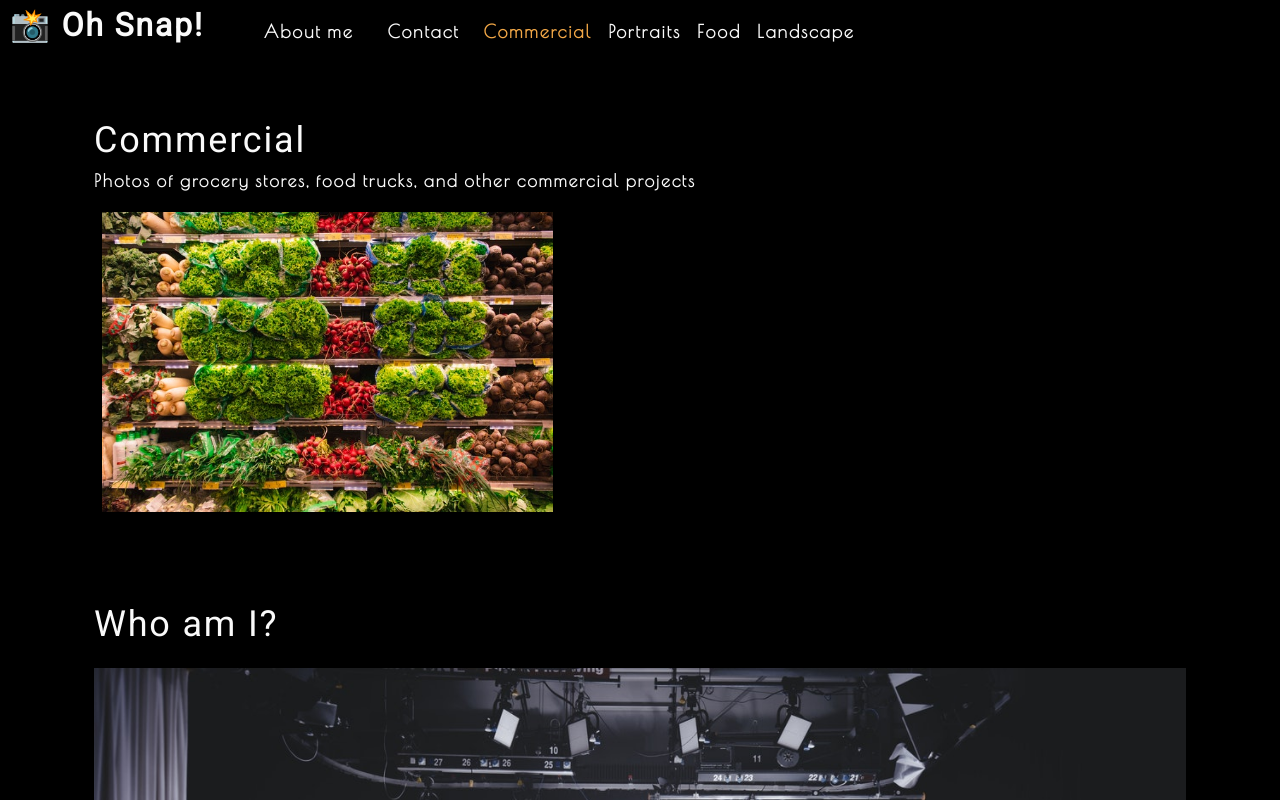
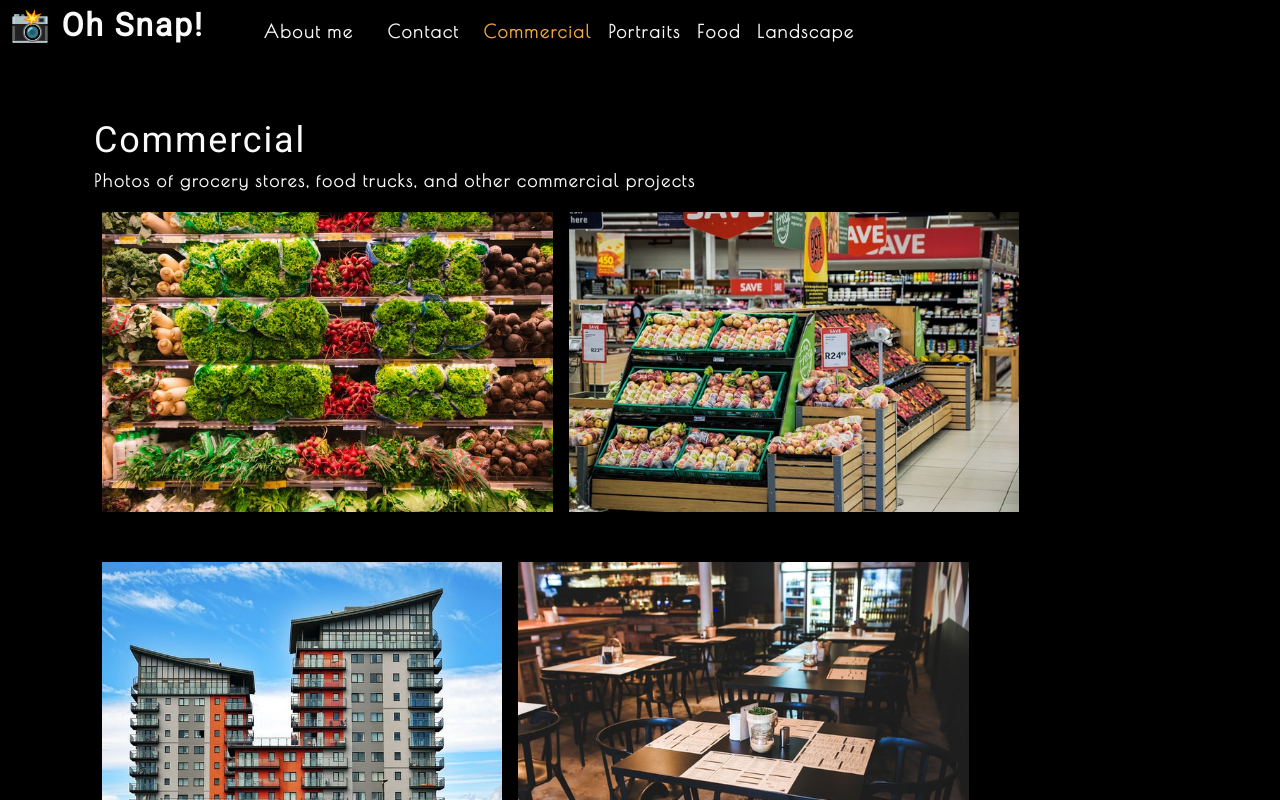
Before and after one commit to James-Fraser1/photo-port, a React (Create React App) app: page / in a window 1280 px wide. Shown: the top 800 px of the page. Built offline with nearby package versions, Linux system fonts and the light colour scheme.

Commit message:
changes made to reflect gallery images, descriptions and names

```diff
--- a/src/App.js
+++ b/src/App.js
@@ -24,10 +24,8 @@
         currentCategory={currentCategory}
       ></Nav>
       <main>
-        <div>
-          <Gallery></Gallery>
+          <Gallery currentCategory={currentCategory} ></Gallery>
           <About></About>
-        </div>
       </main>
     </div>
   );
--- a/src/components/Gallery/index.js
+++ b/src/components/Gallery/index.js
@@ -1,25 +1,15 @@
 import React from "react";
+import PhotoList from "../PhotoList";
 import { capitalizeFirstLetter } from '../../utils/helpers';
-import photo from "../../assets/small/commercial/0.jpg";
 
-function Gallery(props) {
-  const currentCategory = {
-    name: "commercial",
-    description:
-      "Photos of grocery stores, food trucks, and other commercial projects",
-  };
-  return (
-    <section>
-      <h1>{capitalizeFirstLetter(currentCategory.name)}</h1>
-      <p>{currentCategory.description}</p>
-      <div className="flex-row">
-          <img
-            src={photo}
-            alt="Commercial Example"
-            className="img-thumbnail mx-1"
-          />
-      </div>
-    </section>
-  );
+function Gallery({ currentCategory }) {
+    const { name, description } = currentCategory;
+    return (
+        <section>
+            <h1 data-testid="h1tag">{capitalizeFirstLetter(name)}</h1>
+            <p>{description}</p>
+            <PhotoList category={currentCategory.name} />
+        </section>
+    );
 }
 export default Gallery;
--- a/src/components/Nav/index.js
+++ b/src/components/Nav/index.js
@@ -1,5 +1,5 @@
 import React, { useEffect } from 'react';
-import { capitalizeFirstLetter } from "../../utils/helpers";
+import { capitalizeFirstLetter } from '../../utils/helpers';
 
 function Nav(props) {
   const {
--- /dev/null
+++ b/src/components/PhotoList/index.js
@@ -0,0 +1,139 @@
+import React, { useState } from 'react';
+
+const PhotoList = ({ category }) => {
+    const [photos] = useState([
+        {
+            name: 'Grocery aisle',
+            category: 'commercial',
+            description:
+                'Lorem ipsum dolor sit amet, consectetur adipiscing elit. Nunc ultricie'
+        },
+        {
+            name: 'Grocery booth',
+            category: 'commercial',
+            description:
+                'Lorem ipsum dolor sit amet, consectetur adipiscing elit. Nunc ultricie'
+        },
+        {
+            name: 'Building exterior',
+            category: 'commercial',
+            description:
+                'Lorem ipsum dolor sit amet, consectetur adipiscing elit. Nunc ultricie'
+        },
+        {
+            name: 'Restaurant table',
+            category: 'commercial',
+            description:
+                'Lorem ipsum dolor sit amet, consectetur adipiscing elit. Nunc ultricie'
+        },
+        {
+            name: 'Cafe interior',
+            category: 'commercial',
+            description:
+                'Lorem ipsum dolor sit amet, consectetur adipiscing elit. Nunc ultricie'
+        },
+        {
+            name: 'Cat green eyes',
+            category: 'portraits',
+            description:
+                'Lorem ipsum dolor sit amet, consectetur adipiscing elit. Nunc ultricie'
+        },
+        {
+            name: 'Green parrot',
+            category: 'portraits',
+            description:
+                'Lorem ipsum dolor sit amet, consectetur adipiscing elit. Nunc ultricie'
+        },
+        {
+            name: 'Yellow macaw',
+            category: 'portraits',
+            description:
+                'Lorem ipsum dolor sit amet, consectetur adipiscing elit. Nunc ultricie'
+        },
+        {
+            name: 'Pug smile',
+            category: 'portraits',
+            description:
+                'Lorem ipsum dolor sit amet, consectetur adipiscing elit. Nunc ultricie'
+        },
+        {
+            name: 'Pancakes',
+            category: 'food',
+            description:
+                'Lorem ipsum dolor sit amet, consectetur adipiscing elit. Nunc ultricie'
+        },
+        {
+            name: 'Burrito',
+            category: 'food',
+            description:
+                'Lorem ipsum dolor sit amet, consectetur adipiscing elit. Nunc ultricie'
+        },
+        {
+            name: 'Scallop pasta',
+            category: 'food',
+            description:
+                'Lorem ipsum dolor sit amet, consectetur adipiscing elit. Nunc ultricie'
+        },
+        {
+            name: 'Burger',
+            category: 'food',
+            description:
+                'Lorem ipsum dolor sit amet, consectetur adipiscing elit. Nunc ultricie'
+        },
+        {
+            name: 'Fruit bowl',
+            category: 'food',
+            description:
+                'Lorem ipsum dolor sit amet, consectetur adipiscing elit. Nunc ultricie'
+        },
+        {
+            name: 'Green river',
+            category: 'landscape',
+            description:
+                'Lorem ipsum dolor sit amet, consectetur adipiscing elit. Nunc ultricie'
+        },
+        {
+            name: 'Docks',
+            category: 'landscape',
+            description:
+                'Lorem ipsum dolor sit amet, consectetur adipiscing elit. Nunc ultricie'
+        },
+        {
+            name: 'Panoramic village by sea',
+            category: 'landscape',
+            description:
+                'Lorem ipsum dolor sit amet, consectetur adipiscing elit. Nunc ultricie'
+        },
+        {
+            name: 'Domestic landscape',
+            category: 'landscape',
+            description:
+                'Lorem ipsum dolor sit amet, consectetur adipiscing elit. Nunc ultricie'
+        },
+        {
+            name: 'Park bench',
+            category: 'landscape',
+            description:
+                'Lorem ipsum dolor sit amet, consectetur adipiscing elit. Nunc ultricie'
+        }
+    ]);
+
+    const currentPhotos = photos.filter((photo) => photo.category === category);
+
+    return (
+        <div>
+            <div className="flex-row">
+                {currentPhotos.map((image, i) => (
+                    <img
+                        src={require(`../../assets/small/${category}/${i}.jpg`)}
+                        alt={image.name}
+                        className="img-thumbnail mx-1"
+                        key={image.name}
+                    />
+                ))}
+            </div>
+        </div>
+    );
+}
+
+export default PhotoList;
```
